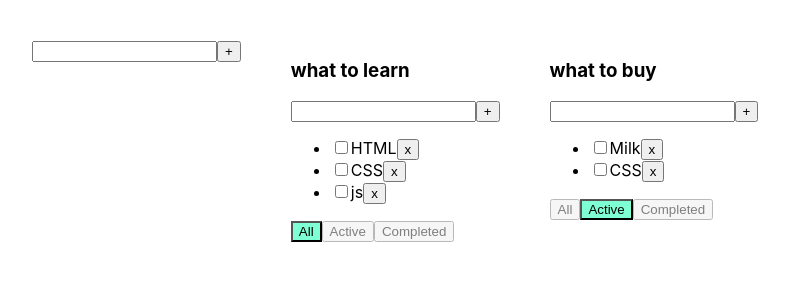
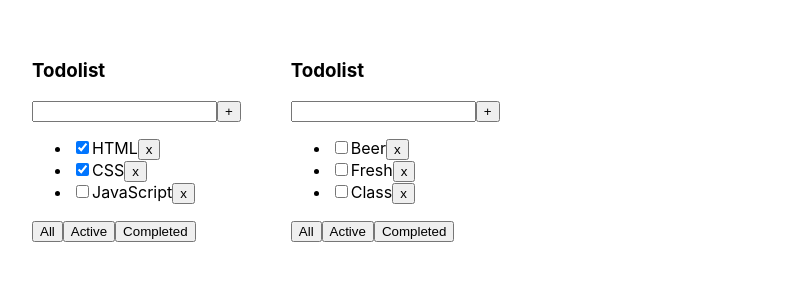
Before and after one commit to Rustam-Ulaevich/Todo_together, a React (Create React App) app: page / in a window 1280 px wide. Shown: the top 300 px of the page, without its empty margins (8-797 px from the left). Built offline with nearby package versions, Linux system fonts and the light colour scheme.

Commit message:
1 lessons of the 1st month

```diff
--- a/src/App.tsx
+++ b/src/App.tsx
@@ -1,13 +1,8 @@
 import './App.css'
 import React, {useState} from "react";
+import {v1} from "uuid";
 import {Todolist} from "./Todolist";
-import {v1} from "uuid";
 
-type TodolistType = {
-    id: string
-    title: string
-    filter: FilterValueType
-}
 export type TaskType = {
     id: string
     title: string
@@ -16,81 +11,59 @@ export type TaskType = {
 export type TasksType = {
     [key: string]: Array<TaskType>
 }
-export type FilterValueType = 'all' | 'active' | 'completed'
+export type FilterType = 'All' | 'Active' | 'Completed'
+export type TodolistType = {
+    id: string
+    title: string
+    filter: FilterType
+}
 
 const App = () => {
 
     let todolistId1 = v1()
     let todolistId2 = v1()
 
-    let [todolists, setTodolist] = useState<Array<TodolistType>>([
-        {id: todolistId1, title: "what to learn", filter: 'all'},
-        {id: todolistId2, title: "what to buy", filter: 'active'},
+    let [todolist, setTodolist] = useState<Array<TodolistType>>([
+        {id: todolistId1, title: 'What to learn', filter: "All"},
+        {id: todolistId2, title: 'What to buy', filter: "All"},
         ])
-
     let [tasks, setTasks] = useState<TasksType>({
         [todolistId1]: [
-            {id: v1(), title: 'HTML', isDone: false},
-            {id: v1(), title: 'CSS', isDone: false},
-            {id: v1(), title: 'js', isDone: false},
+            {id: v1(), title: 'HTML', isDone: true},
+            {id: v1(), title: 'CSS', isDone: true},
+            {id: v1(), title: 'JavaScript', isDone: false},
         ],
         [todolistId2]: [
-            {id: v1(), title: 'Milk', isDone: false},
-            {id: v1(), title: 'CSS', isDone: false},
+            {id: v1(), title: 'Beer', isDone: false},
+            {id: v1(), title: 'Fresh', isDone: false},
+            {id: v1(), title: 'Class', isDone: false},
         ],
     })
 
-    function removeTask(id: string, todolistId: string){
-        tasks[todolistId] = tasks[todolistId].filter( t => t.id !== id)
+    function removeTask(idTask: string, id: string) {
+        tasks[id] = tasks[id].filter( t => t.id !== idTask)
         setTasks({...tasks})
     }
 
-    function addTask(title: string, todolistId: string){
-        let newTask: TaskType = {id: v1(), title: title, isDone: false}
-        tasks[todolistId] = [newTask, ...tasks[todolistId]]
+    function addTask(title: string, id: string) {
+        tasks[id] = [{id: v1(), title: title, isDone: false}, ...tasks[id]]
         setTasks({...tasks})
     }
 
-    function changeStatus(value: boolean, id: string, todolistId: string){
-        let task = tasks[todolistId].find( t => t.id === id)
-        if(task){
-            task.isDone = value
-            setTasks({...tasks})
+    return <div className='App'>
+        {todolist.map( tl => {
+            let taskForTodolist = tasks[tl.id]
+            if(tl.filter === "Active"){
+                taskForTodolist = taskForTodolist.filter( t => !t.id)
             }
+            if(tl.filter === "Completed"){
+                taskForTodolist = taskForTodolist.filter( t => t.id)
             }
-
-    function changeFilter(value: FilterValueType, todolistId: string){
-        let todolist = todolists.find( t => t.id === todolistId)
-        if(todolist){
-            todolist.filter = value
-            setTodolist([...todolists])
-        }
-    }
-
-
-    return <div className='App'>
-        <div>
-            <input type={'text'}/>
-            <button>+</button>
-        </div>
-
-      {todolists.map( t => {
-          let filteredTasks = tasks[t.id]
-          if( t.filter === 'active'){
-              filteredTasks = filteredTasks.filter(t=> !t.isDone)
-          }
-          if( t.filter === 'completed'){
-              filteredTasks = filteredTasks.filter(t=> t.isDone)
-          }
-
-          return <Todolist id={t.id}
-                           title={t.title}
-                           task={filteredTasks}
+                return <Todolist key={tl.id}
+                                 id={tl.id}
+                                 tasks={taskForTodolist}
                                  removeTask={removeTask}
                                  addTask={addTask}
-                           changeStatus={changeStatus}
-                           filter={t.filter}
-                           changeFilter={changeFilter}
                 />
             })
         }
--- a/src/Todolist.tsx
+++ b/src/Todolist.tsx
@@ -1,65 +1,54 @@
-import {FilterValueType, TaskType} from "./App";
-import {ChangeEvent, useState} from "react";
-
+import React, {ChangeEvent, KeyboardEvent, useState} from "react";
+import {TasksType, TaskType} from "./App";
 
 type PropsType = {
     id: string
-    title: string
-    task: Array<TaskType>
-    removeTask: (id: string, todolistId: string) => void
-    addTask: (title: string, todolistId: string) => void
-    changeStatus: (value: boolean, id: string, todolistId: string) => void
-    filter: FilterValueType
-    changeFilter:(value: FilterValueType, todolistId: string) => void
+    tasks: Array<TaskType>
+    removeTask: (idTask: string, id: string) => void
+    addTask: (title: string, id: string) => void
 }
 
 export function Todolist(props: PropsType) {
 
     let [newTitle, setNewTitle] = useState('')
-    let [error, setError] = useState(false)
 
-    function onChangeHandler(e: ChangeEvent<HTMLInputElement>) {
-        setError(true)
-        setNewTitle(e.currentTarget.value)
+    function addTaskInTodolist() {
+
+        props.addTask(newTitle, props.id)
 
     }
+    function onChangeHandler(e: ChangeEvent<HTMLInputElement>) {
+            setNewTitle(e.currentTarget.value)
+    }
+    function onKeyPressHandler(e: KeyboardEvent<HTMLInputElement>) {
+        if(e.charCode === 13){addTaskInTodolist()        }
+    }
     function onClickHandler() {
-        if(newTitle !== '' ){
-            props.addTask(newTitle, props.id)
-            setNewTitle('')
-            setError(false)
-        }else{setError(true)}
+        setNewTitle('')
+        addTaskInTodolist()
     }
 
     return <div>
-        <h3>{props.title}</h3>
+        <h3>Todolist</h3>
         <div>
-            <input className={error ? 'error' : ''}
+            <input type="text"
                    value={newTitle}
                    onChange={onChangeHandler}
-                   type='text'/>
+                   onKeyPress={onKeyPressHandler}
+            />
             <button onClick={onClickHandler}>+</button>
-            {error ? <div className='error-message'>Заполнить поле</div> : '' }
         </div>
         <ul>
-            {props.task.map( (t) => <li key={t.id}>
-                <input type="checkbox"
-                       checked={t.isDone}
-                       onChange={(event)=>{props.changeStatus(event.currentTarget.checked, t.id, props.id)}}
-                />
+            {props.tasks.map( t => <li>
+                <input type="checkbox" checked={t.isDone}/>
                 <span>{t.title}</span>
                 <button onClick={()=>props.removeTask(t.id, props.id)}>x</button>
-            </li> )}
+            </li>)}
         </ul>
-
         <div>
-            <button className={props.filter == "all" ? 'active-filter' : 'is-done'}
-                    onClick={()=>{props.changeFilter('all', props.id)}}>All</button>
-            <button className={props.filter == "active" ? 'active-filter' : 'is-done'}
-                    onClick={()=>{props.changeFilter('active', props.id)}}>Active</button>
-            <button className={props.filter == "completed" ? 'active-filter' : 'is-done'}
-                    onClick={()=>{props.changeFilter('completed', props.id)}}>Completed</button>
+            <button>All</button>
+            <button>Active</button>
+            <button>Completed</button>
         </div>
-
     </div>;
 }
```
Lines whose indentation alone changed are shown as unchanged.
